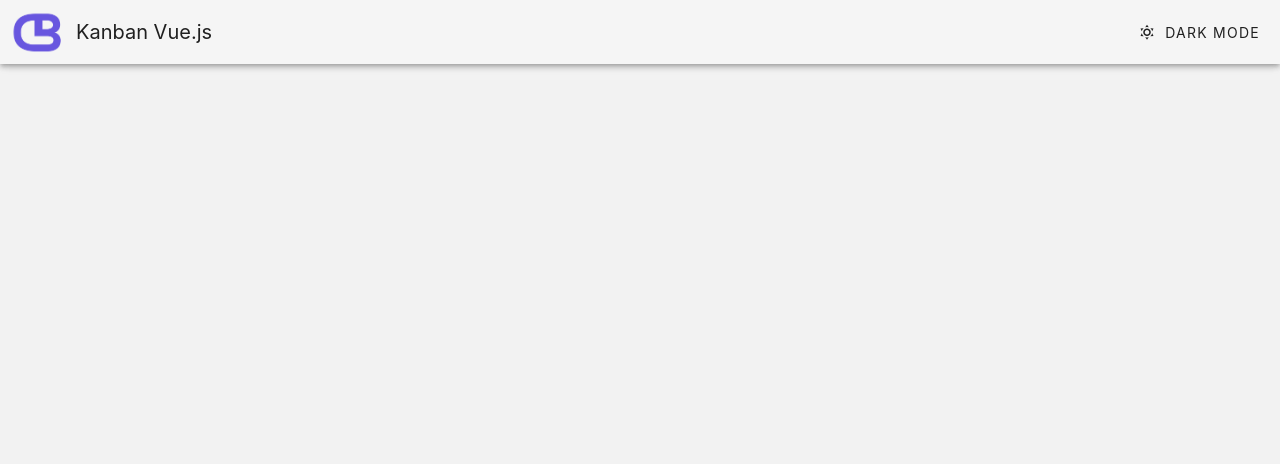
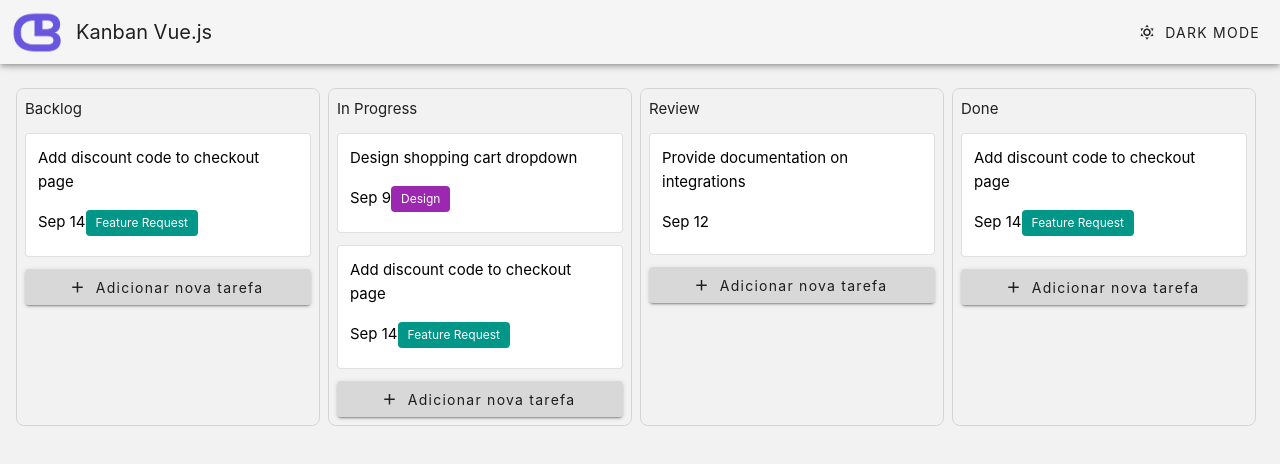
Before and after one commit to Mylla-Belmont/desafio-vue-tasks, a Vue app: page / in a window 1280 px wide. Shown: the top 464 px of the page. Built offline with nearby package versions, Linux system fonts and the light colour scheme.

Commit message:
Adicionando botão de adicionar task e criando lógica

```diff
--- a/package.json
+++ b/package.json
@@ -19,6 +19,7 @@
     "@mdi/font": "^7.4.47",
     "pinia": "^3.0.3",
     "vue": "^3.5.22",
+    "vuedraggable": "^4.1.0",
     "vuetify": "^3.10.7"
   },
   "devDependencies": {
--- a/src/App.vue
+++ b/src/App.vue
@@ -2,12 +2,78 @@
 import { ref } from 'vue'
 import logo1 from './assets/logos/Logo-CB-1.png'
 import logo2 from './assets/logos/Logo-CB-2.png'
+import TaskCard from './components/TaskCard.vue'
+import draggable from 'vuedraggable'
 
 const theme = ref('light')
 
 function onClick() {
   theme.value = theme.value === 'light' ? 'dark' : 'light'
 }
+
+function addTask(column: any) {
+  const newId = Date.now() // gera ID único simples
+  const today = new Date().toLocaleString('en-US', { month: 'short', day: 'numeric' })
+
+  column.tasks.push({
+    id: newId,
+    title: "Nova tarefa",
+    date: today,
+    type: "Task"
+  })
+}
+
+const columns = ref([
+  {
+    title: "Backlog",
+    tasks: [
+      {
+        id: 1,
+        title: "Add discount code to checkout page",
+        date: "Sep 14",
+        type: "Feature Request"
+      }
+    ]
+  },
+  {
+    title: "In Progress",
+    tasks: [
+      {
+        id: 6,
+        title: "Design shopping cart dropdown",
+        date: "Sep 9",
+        type: "Design"
+      },
+      {
+        id: 7,
+        title: "Add discount code to checkout page",
+        date: "Sep 14",
+        type: "Feature Request"
+      }
+    ]
+  },
+  {
+    title: "Review",
+    tasks: [
+      {
+        id: 9,
+        title: "Provide documentation on integrations",
+        date: "Sep 12"
+      }
+    ]
+  },
+  {
+    title: "Done",
+    tasks: [
+      {
+        id: 14,
+        title: "Add discount code to checkout page",
+        date: "Sep 14",
+        type: "Feature Request"
+      }
+    ]
+  }
+])
 </script>
 
 <template>
@@ -36,8 +102,35 @@ function onClick() {
     </v-app-bar>
 
     <v-main>
-      <v-container>
-      </v-container>
+      <div class="px-4 py-6">
+        <v-row class="flex-nowrap overflow-x-auto" no-gutters>
+          <v-col v-for="column in columns" :key="column.title"
+            class="bg-gray-100 rounded-lg px-2 py-2 border border-gray-300 mr-2">
+            <p class="text-gray-700 font-semibold text-sm mb-2">
+              {{ column.title }}
+            </p>
+
+            <draggable :list="column.tasks" item-key="id" :animation="200" group="tasks" :empty-insert-threshold="50"
+              class="min-h-[200px]">
+              <template #item="{ element }">
+                <task-card :task="element" class="mt-3 cursor-move" />
+              </template>
+            </draggable>
+
+            <v-btn variant="tonal" prepend-icon="mdi-plus" block elevation="2" class="text-none mt-3"
+              @click="addTask(column)">
+              Adicionar nova tarefa
+            </v-btn>
+          </v-col>
+        </v-row>
+      </div>
     </v-main>
   </v-app>
 </template>
+
+<style scoped>
+.column-width {
+  min-width: 320px;
+  width: 320px;
+}
+</style>
--- /dev/null
+++ b/src/components/CardTask.vue
@@ -0,0 +1,13 @@
+<script setup lang="ts">
+const props = defineProps<{
+    color?: string
+}>()
+
+const chipColor = props.color ?? 'teal'
+</script>
+
+<template>
+    <v-chip :color="chipColor" size="small" class="font-semibold" label variant="flat">
+        <slot />
+    </v-chip>
+</template>
--- /dev/null
+++ b/src/components/TaskCard.vue
@@ -0,0 +1,46 @@
+<script setup lang="ts">
+import { computed } from 'vue'
+import CardTask from './CardTask.vue'
+
+interface Task {
+    id: number
+    title: string
+    date: string
+    type?: string
+}
+
+const props = defineProps<{
+    task: Task
+}>()
+
+const badgeColor = computed(() => {
+    const mappings: Record<string, string> = {
+        Design: "purple",
+        "Feature Request": "teal",
+        Backend: "blue",
+        QA: "green"
+    }
+    return mappings[props.task.type ?? ""] || "teal"
+})
+</script>
+
+<template>
+    <div class="bg-white dark:bg-gray-900 shadow rounded px-3 pt-3 pb-5 border border-transparent">
+        <p class="text-gray-800 dark:text-gray-100 font-semibold font-sans tracking-wide text-sm">
+            {{ props.task.title }}
+        </p>
+
+
+        <div class="flex mt-4 items-center">
+            <span class="text-sm text-gray-600 dark:text-gray-300">
+                {{ props.task.date }}
+            </span>
+
+            <CardTask v-if="props.task.type" :color="badgeColor">
+                {{ props.task.type }}
+            </CardTask>
+        </div>
+    </div>
+</template>
+
+<style scoped></style>
```
Also changed, not shown: 1 other file (tests, documents, lock files or other folders).
